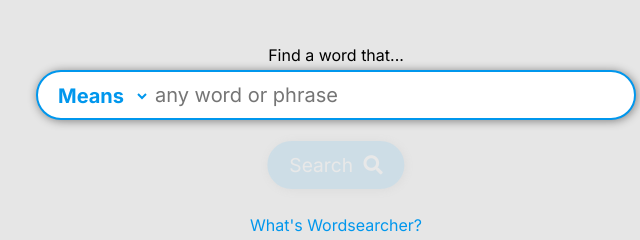
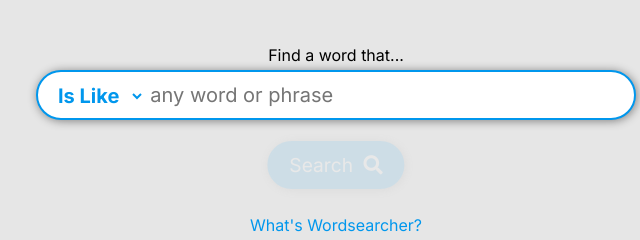
Before and after one commit to WordsearcherOrg/Wordsearcher, a plain HTML site: page index.html in a window 1280 px wide. Shown: the part 305-545 px from the top of the page, 304-944 px from the left. Drawn offline with Linux system fonts and the light colour scheme.

Commit message:
Means to Is Like

```diff
--- a/index.html
+++ b/index.html
@@ -24,7 +24,7 @@
       <p id="atopSearch">Find a word that...</p>
       <form class="search" onSubmit="return false;" autocomplete="off">
         <select id="searchType">
-          <option value="Means">Means</option>
+          <option value="Is Like">Is Like</option>
           <option value="Describes">Describes</option>
           <option value="Sounds Like">Sounds Like</option>
           <option value="Starts With">Starts With</option>
--- a/index.js
+++ b/index.js
@@ -1,18 +1,19 @@
 window.onload = () => {
 const searchTypes = new Map([
   ["Describes", "rel_jjb"],
-  ["Means", "ml"],
+  ["Is Like", "ml"],
   ["Sounds Like", "sl"],
   ["Starts With", "sp"]
 
 ])
 const spacelessParam = new Map([
   ["Soundslike", "Sounds Like"],
-  ["Startswith", "Starts With"]
+  ["Startswith", "Starts With"],
+  ["Islike", "Is Like"]
 ])
 const placeholders = new Map([
   ["Describes", "any word"],
-  ["Means", "any word or phrase"],
+  ["Is Like", "any word or phrase"],
   ["Sounds Like", "anything"],
   ["Starts With", "anything"]
 ])
@@ -181,7 +182,7 @@ if (params.has("type")) {
   let query = fixQuery(params.get('type'), "type")
   if(searchTypes.has(query)) {
     document.getElementById("searchType").value = query
-    if(query == "Means") {
+    if(query == "Is Like") {
       document.getElementById("atopSearch").innerHTML = "Find a word that..."
     }
   } else {
@@ -293,7 +294,7 @@ var parts = []
   document.getElementById("searchType").onchange = (ev) => {
       changePlaceholder()
       fixWidth(ev.target.value)
-      if(ev.target.value == "Means") {
+      if(ev.target.value == "Is Like") {
         document.getElementById("atopSearch").innerHTML = "Find a word that..."
       } else {
         document.getElementById("atopSearch").innerHTML = "Find a word that..."
@@ -332,7 +333,7 @@ var parts = []
       let query = fixQuery(p.get('type'), "type")
       if(searchTypes.has(query)) {
         document.getElementById("searchType").value = query
-        if(query == "Means") {
+        if(query == "Is Like") {
           document.getElementById("atopSearch").innerHTML = "Find a word that..."
         }
       } else {
```
